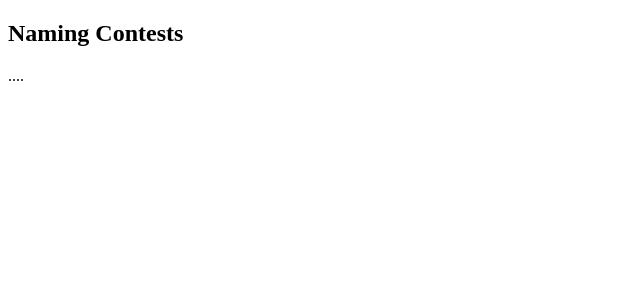
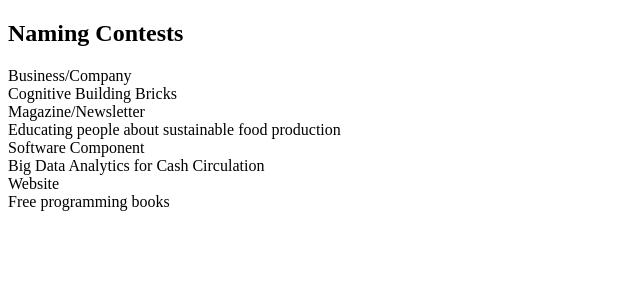
Before and after one commit to himanshu9345/Naming-Contest-App, a React app: page / in a window 1280 px wide. Shown: the top 300 px of the page, without its empty margins (0-640 px from the left). Built offline with nearby package versions, Linux system fonts and the light colour scheme; the HTML template or start-up script is replaced by a standard one.

Commit message:
importing sass file into the project

```diff
--- a/package.json
+++ b/package.json
@@ -23,6 +23,7 @@
     "express": "^4.17.1",
     "json-loader": "^0.5.7",
     "mongodb": "^3.5.5",
+    "node-sass-middleware": "^0.11.0",
     "prop-types": "^15.7.2",
     "react": "^16.13.1",
     "react-dom": "^16.13.1"
--- /dev/null
+++ b/public/style.css
@@ -0,0 +1,10 @@
+.ContestPreview {
+  margin: 1em;
+  border: 1px solid #ccc; }
+  .ContestPreview .category-name {
+    border-bottom: 1px solid #ccc;
+    padding: 0.25em 0.5em;
+    font-weight: bold;
+    background-color: #eee; }
+  .ContestPreview .contest-name {
+    padding: 0.5em; }
--- /dev/null
+++ b/sass/style.scss
@@ -0,0 +1,15 @@
+.ContestPreview {
+  margin: 1em;
+  border: 1px solid #ccc;
+
+  .category-name {
+    border-bottom: 1px solid #ccc;
+    padding: 0.25em 0.5em;
+    font-weight: bold;
+    background-color: #eee;
+  }
+
+  .contest-name {
+    padding: 0.5em;
+  }
+}
--- a/src/components/App.js
+++ b/src/components/App.js
@@ -1,6 +1,6 @@
 import Header from "./Header";
 import React from 'react';
-
+import ContestPreview from './ContestPreview';
 
 
 class App extends React.Component{
@@ -10,16 +10,19 @@
     // }
     state = {
         pageHeader: 'Naming Contests'
-    }
+    };
     // componentDidMount
     // componentWillUnmount
+
     render(){
 
         return(
             <div className="App">
-            <Header msg={this.state.pageHeader}/>
+            <Header msg={this.state.pageHeader} />
             <div>
-                ....
+                {this.props.contests.map(contest =>
+                <ContestPreview {...contest} />
+                )}
             </div>
             </div>
         );
--- /dev/null
+++ b/src/components/ContestPreview.js
@@ -0,0 +1,15 @@
+import React from 'react';
+
+const ContestPreview=(contest)=>{
+    return(
+    <div className="ContestPreview">
+        <div className="category-name">
+            {contest.categoryName}
+        </div>
+        <div className="contest-name">
+            {contest.contestName}
+        </div>
+    </div>)
+};
+
+export default ContestPreview;
--- a/src/index.js
+++ b/src/index.js
@@ -2,7 +2,7 @@
 import ReactDOM from 'react-dom';
 import App from './components/App';
 import data from "./testData.json"
-console.log(data)
+console.log(data.contests)
 
 
 ReactDOM.render(
```
Also changed, not shown: server.js (+8 -1 lines), public/bundle.js, views/header.ejs, 2 other files (tests, documents, lock files or other folders).
